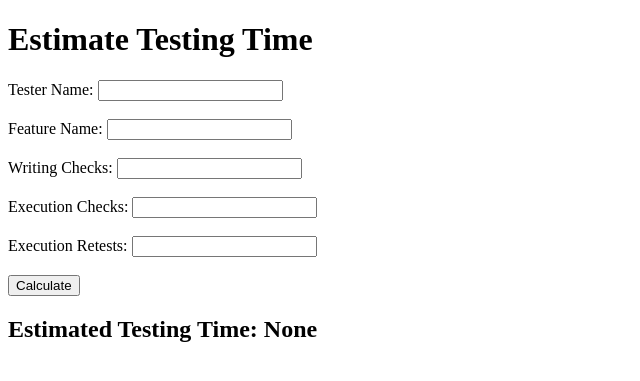
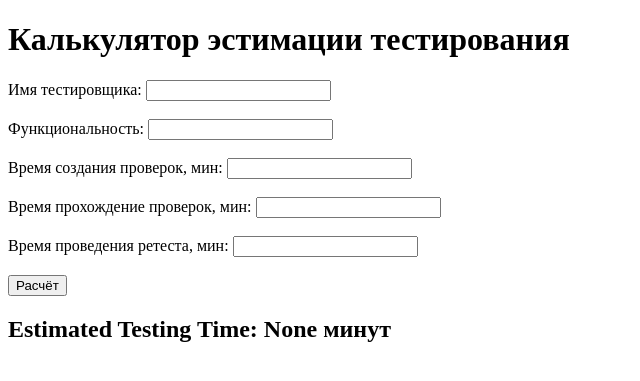
Before and after one commit to VladimirovES/flask-estimation, a Flask app: page / in a window 1280 px wide. Shown: the top 381 px of the page, without its empty margins (0-640 px from the left). Run offline with Flask 3, Linux system fonts and the light colour scheme.

Commit message:
add russ

```diff
--- a/templates/estimations.html
+++ b/templates/estimations.html
@@ -10,7 +10,7 @@
         <h2>Tester: {{ tester_name }}</h2>
         <table border="1">
             <tr>
-                <th>Название функциональности</th>
+                <th>Feature Name</th>
                 <th>Writing Checks</th>
                 <th>Execution Checks</th>
                 <th>Execution Retests</th>
--- a/templates/index.html
+++ b/templates/index.html
@@ -5,22 +5,22 @@
     <title>Estimate Testing Time</title>
 </head>
 <body>
-    <h1>Estimate Testing Time</h1>
+    <h1>Калькулятор эстимации тестирования</h1>
     <form action="/" method="post">
-        <label for="tester_name">Tester Name:</label>
+        <label for="tester_name">Имя тестировщика:</label>
         <input type="text" id="tester_name" name="tester_name" required><br><br>
-        <label for="feature_name">Feature Name:</label>
+        <label for="feature_name">Функциональность:</label>
         <input type="text" id="feature_name" name="feature_name" required><br><br>
-        <label for="writing_checks">Writing Checks:</label>
+        <label for="writing_checks">Время создания проверок, мин:</label>
         <input type="number" id="writing_checks" name="writing_checks" step="any" required><br><br>
-        <label for="execution_checks">Execution Checks:</label>
+        <label for="execution_checks">Время прохождение проверок, мин:</label>
         <input type="number" id="execution_checks" name="execution_checks" step="any" required><br><br>
-        <label for="execution_retests">Execution Retests:</label>
+        <label for="execution_retests">Время проведения ретеста, мин:</label>
         <input type="number" id="execution_retests" name="execution_retests" step="any" required><br><br>
-        <input type="submit" value="Calculate">
+        <input type="submit" value="Расчёт">
     </form>
 
-    <h2>Estimated Testing Time: {{ result }}</h2>
+    <h2>Estimated Testing Time: {{ result }} минут </h2>
 
 </body>
 </html>
```
Also changed, not shown: testestimation.db.
